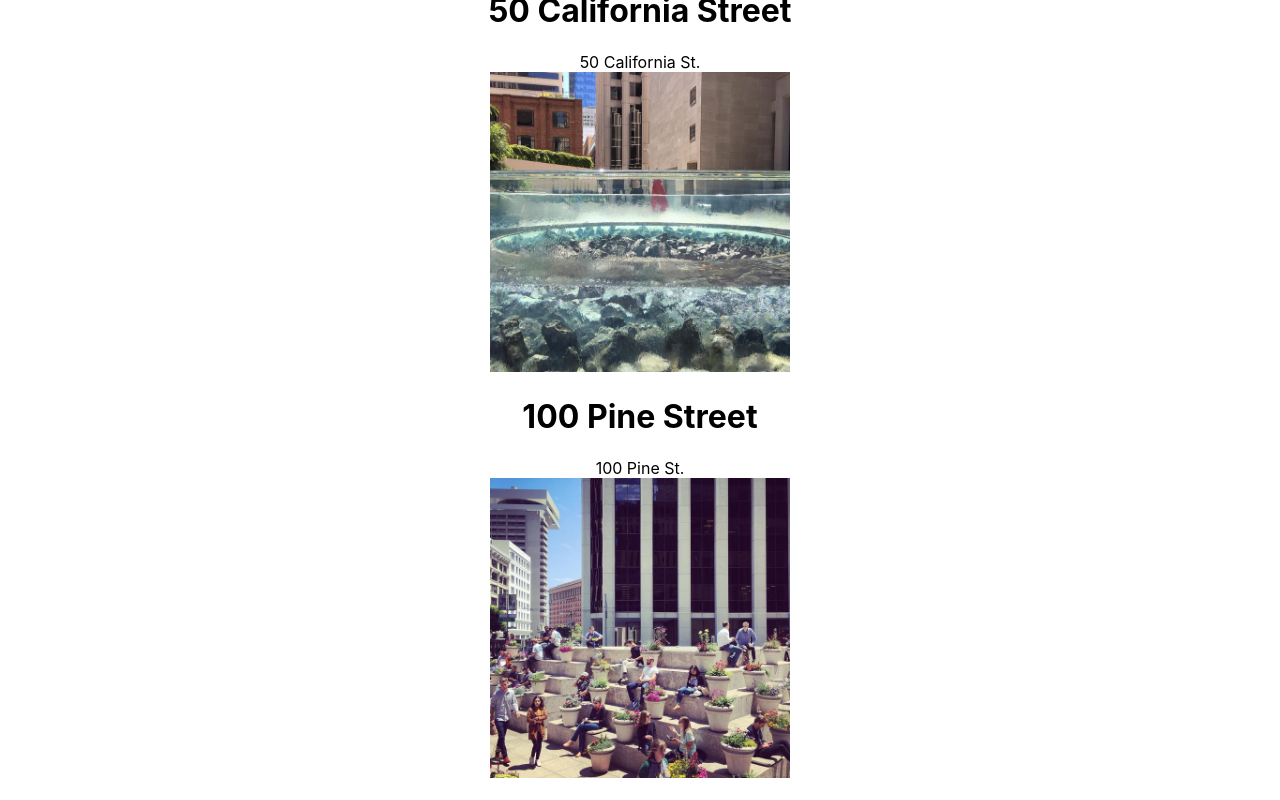
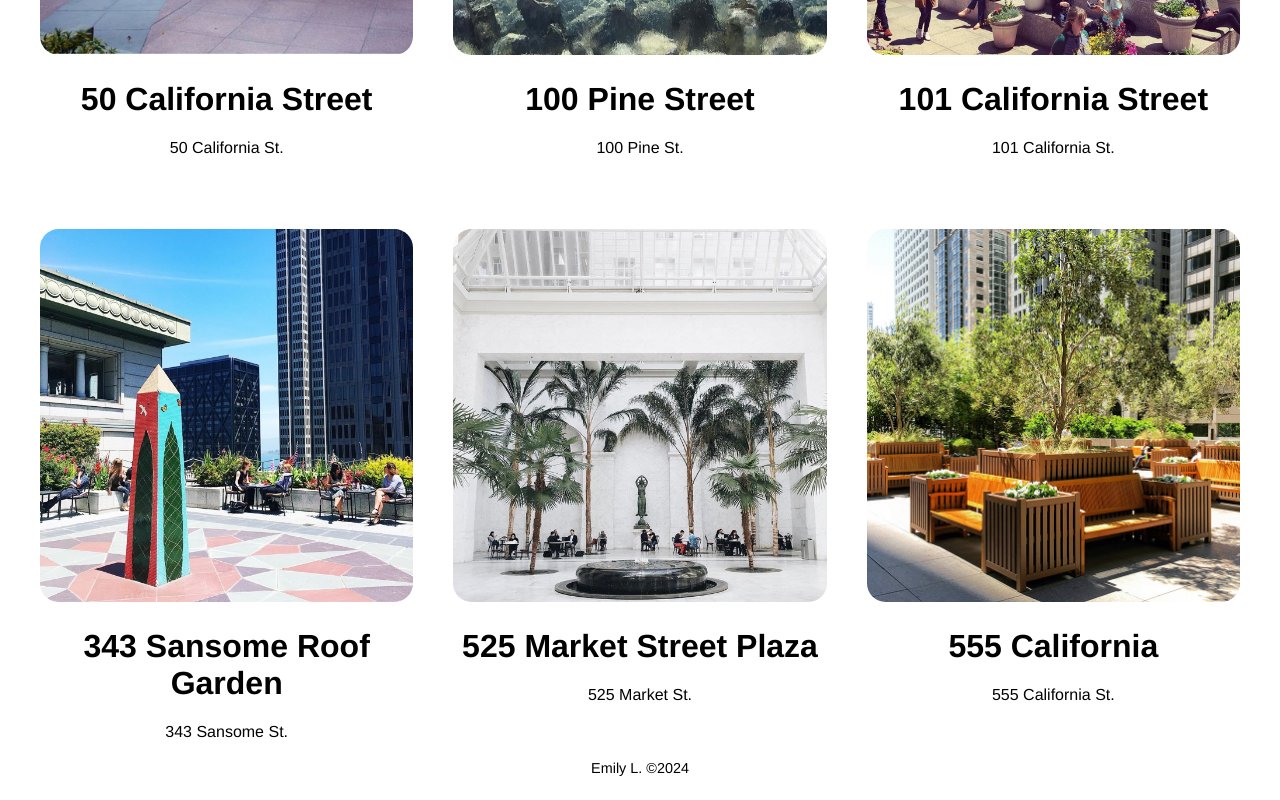
Before and after one commit to el634dev/sfpopos, a React (Create React App) app: page / in a window 1280 px wide. Shown: the part 480-1280 px from the top of the page. After the commit the page ends 1257 px from the top, so only its background shows below. Built offline with nearby package versions, Linux system fonts and the light colour scheme.

Commit message:
Added dynamic content and footer

```diff
--- a/src/App.js
+++ b/src/App.js
@@ -1,15 +1,19 @@
 import React from 'react';
 import './App.css';
 // Import title
-import Title from './Title.js';
+// App component
+import Title from './Title/Title.js';
 // Import POPOSList
-import POPOSList from './POPOSList.js';
+import POPOSList from './POPOSList/POPOSList.js';
+// Import footer
+import Footer from './Footer/Footer.js';
 
 function App() {
   return (
    <div className='App'>
       <Title />
       <POPOSList />
+      <Footer />
    </div>
   );
 }
--- /dev/null
+++ b/src/Footer/Footer.css
@@ -0,0 +1,10 @@
+/* Styling the Footer Component */
+.Footer {
+    text-align: center;
+}
+
+.Footer_Name,
+.Footer_Year {
+    font-size: 0.9rem;
+    font-family: 'Helvetica', -apple-system, sans-serif;
+}
--- /dev/null
+++ b/src/Footer/Footer.js
@@ -0,0 +1,14 @@
+// Footer Component
+import React from "react";
+import './Footer.css';
+
+function Footer() {
+    return (
+        <div className="Footer_Content">
+            <small className="Footer_Name">Emily L. </small>
+            <small className="Footer_Year">&copy;{new Date().getFullYear()}</small>
+        </div>
+    );
+}
+
+export default Footer;
--- /dev/null
+++ b/src/POPOSList/POPOSList.css
@@ -0,0 +1,9 @@
+/* Styling the POPOSList Component */
+
+.POPOSList {
+    width: calc(100% - 80px);
+    margin: auto;
+    display: grid;
+    grid-template-columns: repeat(3, 1fr);
+    grid-gap: 40px;
+}
--- a/src/POPOSList.js
+++ b/src/POPOSList/POPOSList.js
@@ -1,10 +1,11 @@
 // Display a list of spaces
-import POPOSSpace from "./POPOSSpace";
 import React from "react";
+import POPOSSpace from "../POPOSSpace/POPOSSpace";
+import './POPOSList.css';
 
 function POPOSList() {
     return (
-        <div>
+        <div className="POPOSList">
             <POPOSSpace
             /* 50 California */
                 name="50 California Street"
--- /dev/null
+++ b/src/POPOSSpace/POPOSSpace.css
@@ -0,0 +1,15 @@
+/* Styling the POPOSSpace Component */
+.POPOSSpace {
+    width: 100%;
+    text-align: center;
+    font-size: 1em;
+    margin: 1rem 0;
+    font-family: 'Helvetica', -apple-system, sans-serif;
+}
+
+/* Styling the images contained within POPOSSpace */
+.POPOSSpace_image {
+    width: 100%;
+    height: auto;
+    border-radius: 5%;
+}
--- a/src/POPOSSpace.js
+++ b/src/POPOSSpace/POPOSSpace.js
@@ -1,17 +1,19 @@
-// Display information about a space
+// Display information about a public space
 import React from "react";
+import './POPOSSpace.css';
 
 function POPOSSpace(props) {
     const { name, image, address } = props
     return (
-        <div>
+        <div className="POPOSSpace">
             <img src={`${process.env.PUBLIC_URL}/images/${image}`}
                 alt='50 California St.'
                 width="300"
                 height="300"
+                className="POPOSSpace_image"
             />
-            <h1>{name}</h1>
-            <div>
+            <h1 className="POPOSSpace_name">{name}</h1>
+            <div className="POPOSSpace_address">
                 {address}
             </div>
         </div>
```
Also changed, not shown: src/Title/Title.css (renamed from src/Title.css), src/Title/Title.js (renamed from src/Title.js).
